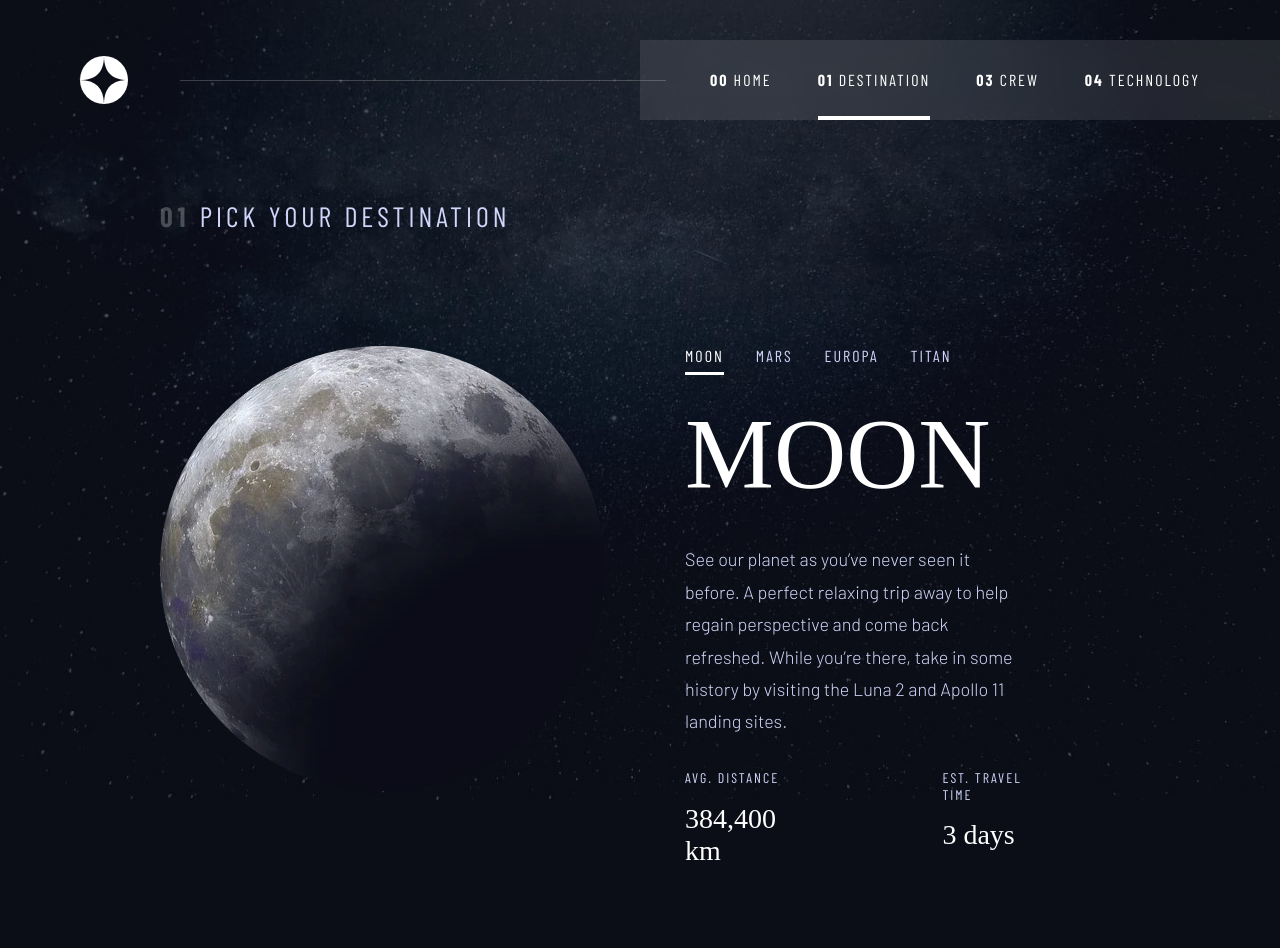
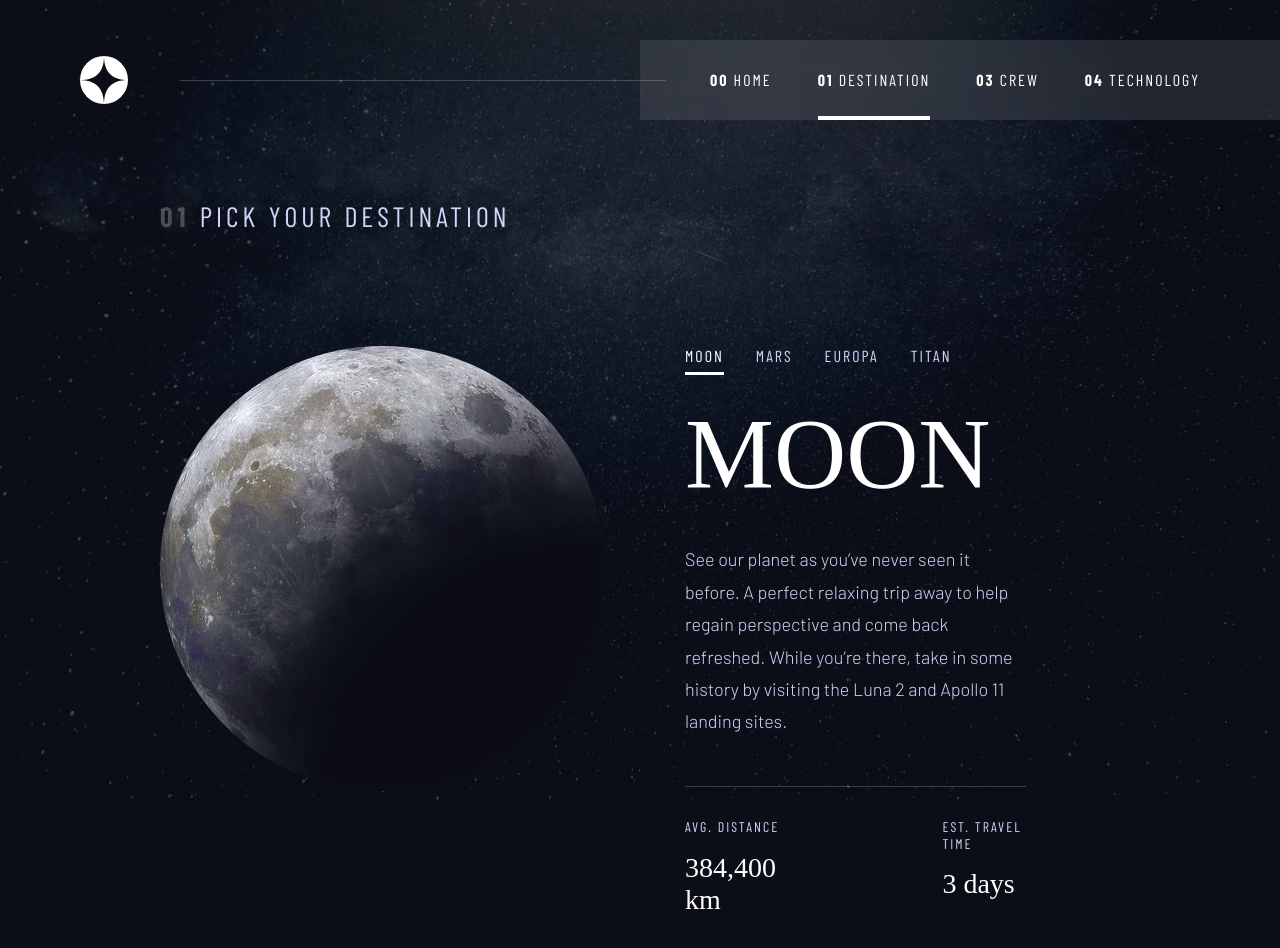
Before and after one commit to aminetiouk/space-tourism-website, a React (Vite) app: page /destination in a window 1280 px wide. Shown: the top 948 px of the page. Built offline with nearby package versions, Linux system fonts and the light colour scheme; a web font is replaced by a local one.

Commit message:
feat(Destination.jsx): add divider line and enhance meta subtitle styling

```diff
--- a/src/components/destination/Destination.jsx
+++ b/src/components/destination/Destination.jsx
@@ -43,6 +43,7 @@ function DestinationCard({
 
         <h2 className="text-preset-2">{name}</h2>
         <p className="text-preset-9">{description}</p>
+        <div className='destination-line'></div>
 
         <div className="destination-meta">
           <div>
```
